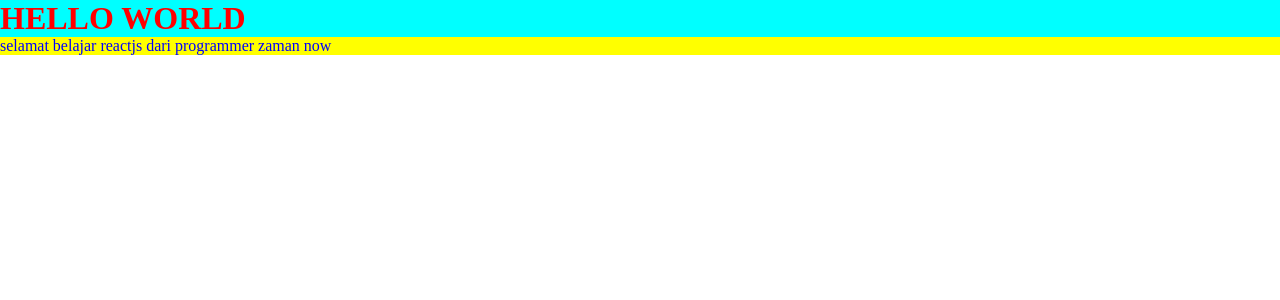
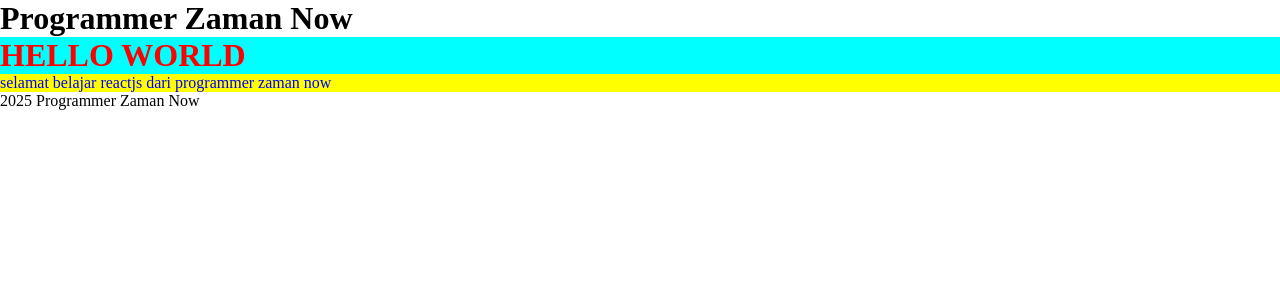
Before and after one commit to alriansyah/learn-reactjs-pzn, a React (Vite) app in the folder 1-reactjs-dasar/: page / in a window 1280 px wide. Shown: the top 300 px of the page. Built offline with nearby package versions, Linux system fonts and the light colour scheme.

Commit message:
feat: learn react js dasar -> nested component

```diff
--- /dev/null
+++ b/1-reactjs-dasar/src/components/1-hello-world/Container.tsx
@@ -0,0 +1,19 @@
+import React from "react";
+
+interface ContainerProps {
+  children: React.ReactNode;
+}
+
+function Container({ children }: ContainerProps) {
+  return (
+    <div>
+      <h1>Programmer Zaman Now</h1>
+      {children}
+      <footer>
+        <p>2025 Programmer Zaman Now</p>
+      </footer>
+    </div>
+  );
+}
+
+export default Container;
--- a/1-reactjs-dasar/src/main.tsx
+++ b/1-reactjs-dasar/src/main.tsx
@@ -1,10 +1,13 @@
-import { StrictMode } from 'react'
-import { createRoot } from 'react-dom/client'
-import './index.css'
-import HelloWorld from './components/1-hello-world/HelloWorld.tsx'
+import { StrictMode } from "react";
+import { createRoot } from "react-dom/client";
+import "./index.css";
+import Container from "./components/1-hello-world/Container.tsx";
+import HelloWorld from "./components/1-hello-world/HelloWorld.tsx";
 
-createRoot(document.getElementById('root')!).render(
+createRoot(document.getElementById("root")!).render(
   <StrictMode>
-    <HelloWorld />
-  </StrictMode>,
-)
+    <Container>
+      <HelloWorld />
+    </Container>
+  </StrictMode>
+);
```
